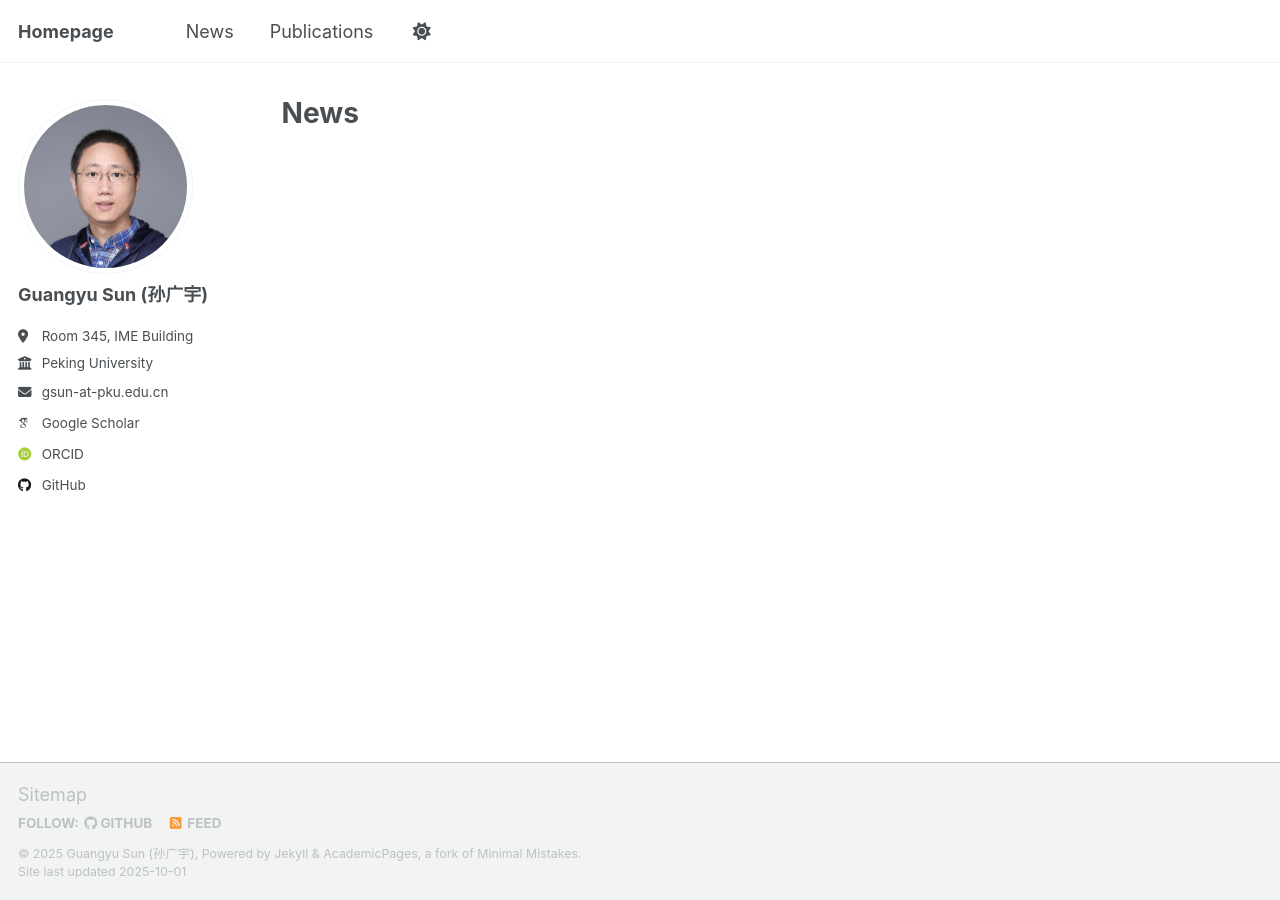
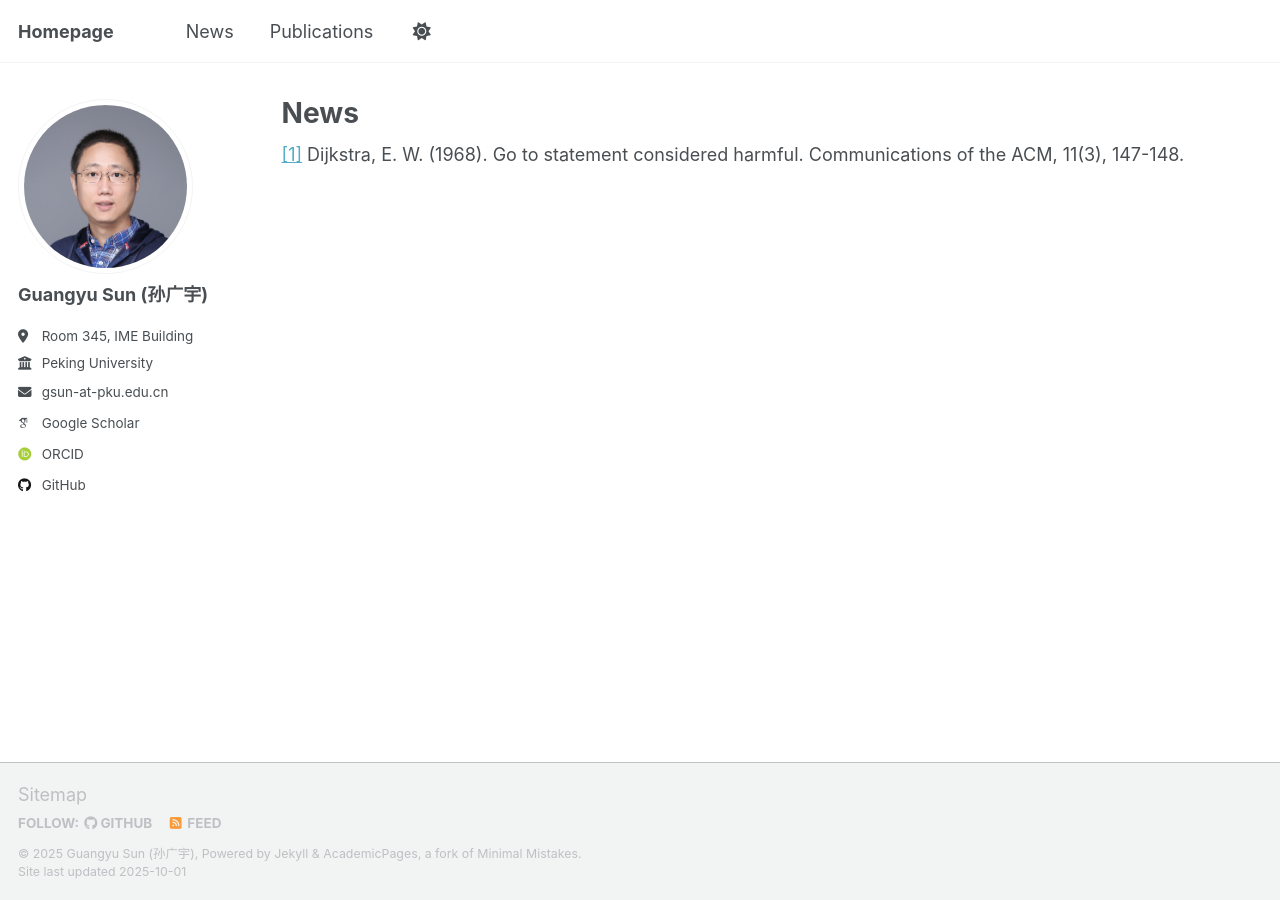
Before and after one commit to gsunpku/gsunpku.github.io, a Jekyll site: the page built from _pages/news.html, in a window 1280 px wide. Built offline with Jekyll 4.4.1, drawn with Linux system fonts in a browser that asks for light colours; some web fonts are replaced; a script that is not in the unit is left out.

Commit message:
Update news.html

```diff
--- a/_pages/news.html
+++ b/_pages/news.html
@@ -4,3 +4,8 @@ title: "News"
 permalink: /news/
 author_profile: true
 ---
+
+<a id="1">[1]</a>
+Dijkstra, E. W. (1968).
+Go to statement considered harmful.
+Communications of the ACM, 11(3), 147-148.
```
